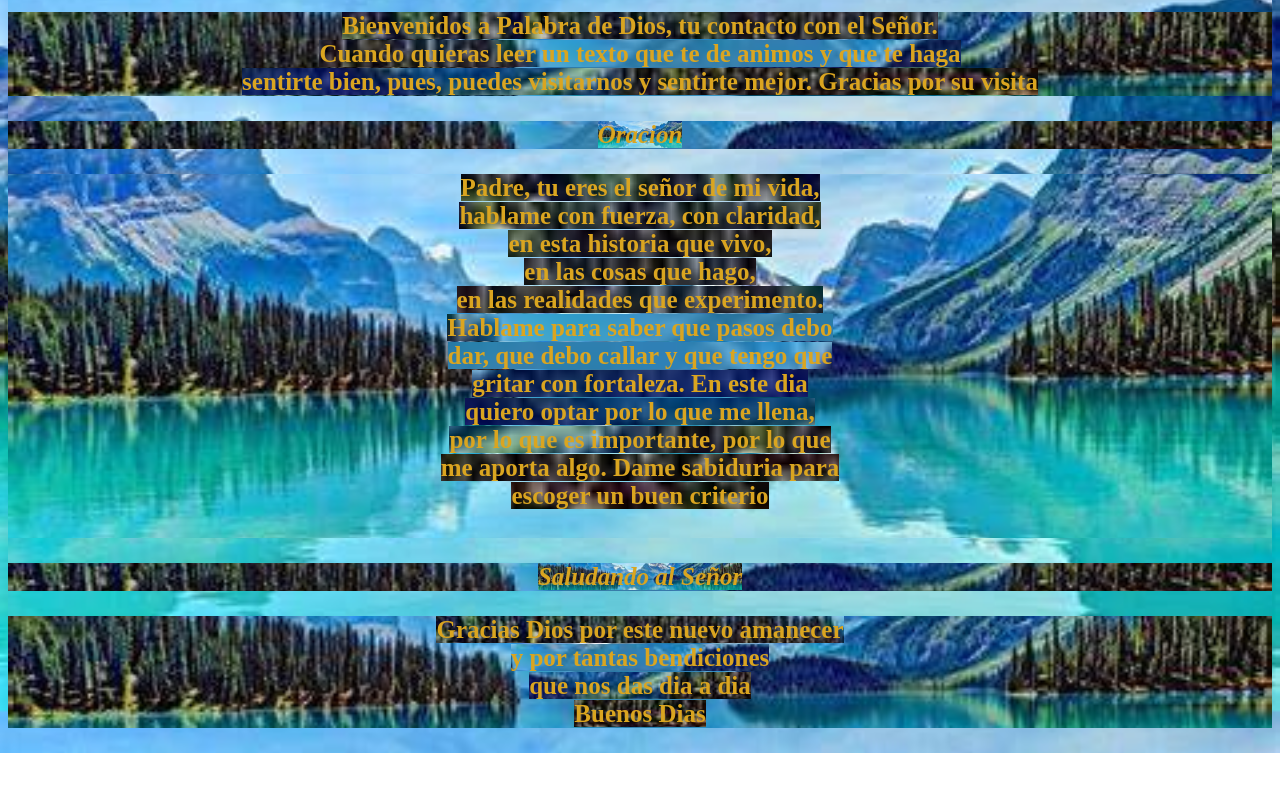
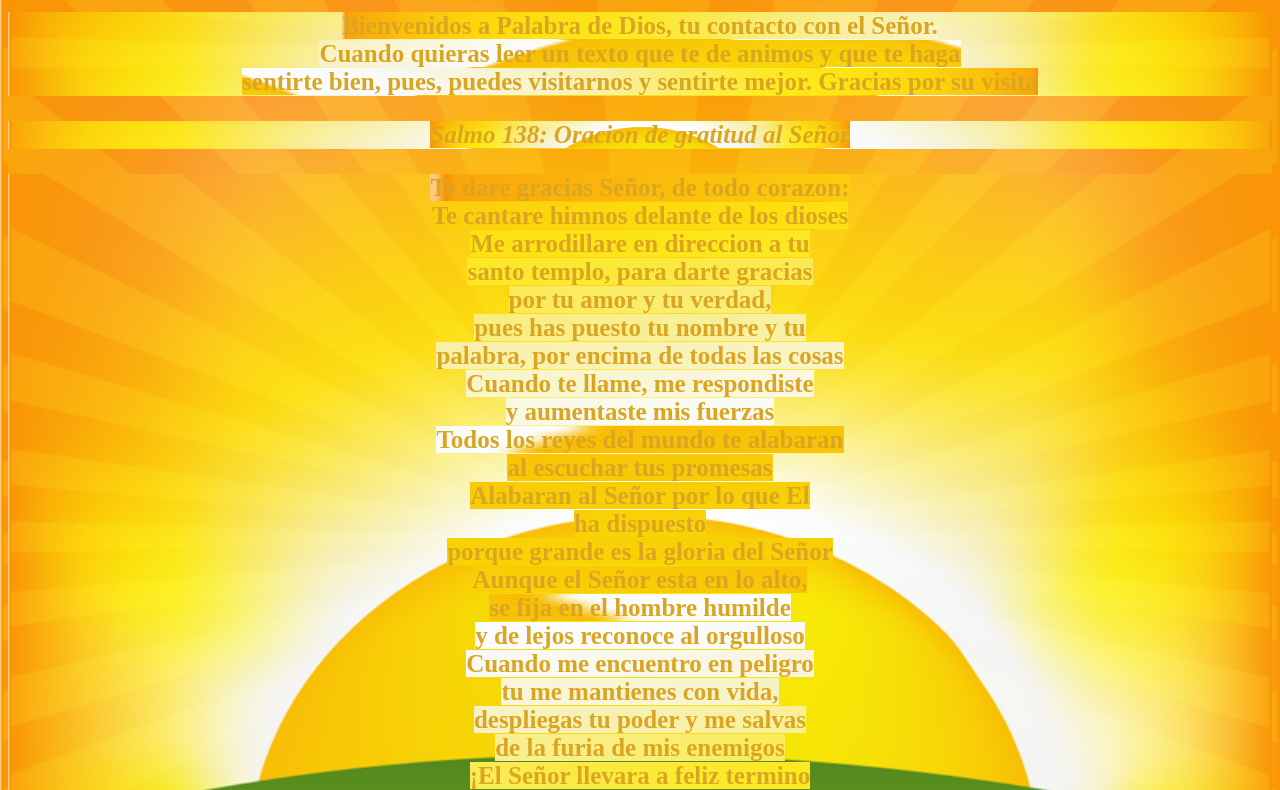
Before and after one commit to Luisra84/Palabra-de-Dios, a plain HTML site: page index.html in a window 1280 px wide. Shown: the part 89-879 px from the top of the page. Before the commit the page ends 842 px from the top, so only its background shows below. Drawn offline with Linux system fonts and the light colour scheme.

Commit message:
commit 3

```diff
--- a/estilos.css
+++ b/estilos.css
@@ -1,5 +1,5 @@
 * {
-    background-image: url(paisaje2.jpg);
+    background-image: url(amanecer2.png);
     background-size: cover;
     background-position: center center;
     background-repeat: no-repeat;
--- a/index.html
+++ b/index.html
@@ -12,30 +12,34 @@
         <br>Cuando quieras leer un texto que te de animos y que te haga
         <br> sentirte bien, pues, puedes visitarnos y sentirte mejor. Gracias por su visita
     </strong></p>
-     <h2 class="salmo"><em>Oracion</em></h2>
+     <h2 class="salmo"><em>Salmo 138: Oracion de gratitud al Señor</em></h2>
        <p class="texto"><strong>
-        Padre, tu eres el señor de mi vida,
-        <br>hablame con fuerza, con claridad,
-        <br>en esta historia que vivo,
-        <br>en las cosas que hago,
-        <br>en las realidades que experimento.
-        <br>Hablame para saber que pasos debo
-        <br>dar, que debo callar y que tengo que
-        <br>gritar con fortaleza. En este dia
-        <br>quiero optar por lo que me llena,
-        <br>por lo que es importante, por lo que
-        <br>me aporta algo. Dame sabiduria para
-        <br>escoger un buen criterio
-        <br>
-        <br>
-      <h2 class="salmo"><em>Saludando al Señor</em></h2>
-       <p class="texto"><strong>
-        Gracias Dios por este nuevo amanecer
-        <br>y por tantas bendiciones
-        <br>que nos das dia a dia
-        <br>Buenos Dias
-       </strong></p>
-
+        Te dare gracias Señor, de todo corazon:
+        <br>Te cantare himnos delante de los dioses
+        <br>Me arrodillare en direccion a tu
+        <br>santo templo, para darte gracias
+        <br>por tu amor y tu verdad,
+        <br> pues has puesto tu nombre y tu
+        <br>palabra, por encima de todas las cosas
+        <br>Cuando te llame, me respondiste
+        <br> y aumentaste mis fuerzas
+        <br> Todos los reyes del mundo te alabaran
+        <br>al escuchar tus promesas
+        <br>Alabaran al Señor por lo que El
+        <br>ha dispuesto
+        <br>porque grande es la gloria del Señor
+        <br>Aunque el Señor esta en lo alto,
+        <br>se fija en el hombre humilde
+        <br>y de lejos reconoce al orgulloso
+        <br>Cuando me encuentro en peligro
+        <br>tu me mantienes con vida,
+        <br>despliegas tu poder y me salvas
+        <br>de la furia de mis enemigos
+        <br>¡El Señor llevara a feliz termino
+        <br>su accion en mi favor!
+        <br>Señor, tu amor es eterno,
+        <br>¡Señor, no dejes incompleto lo
+        <br>que has emprendido!
     </strong></p>
 
 </body>
```
Also changed, not shown: amanecer2.png (added).
